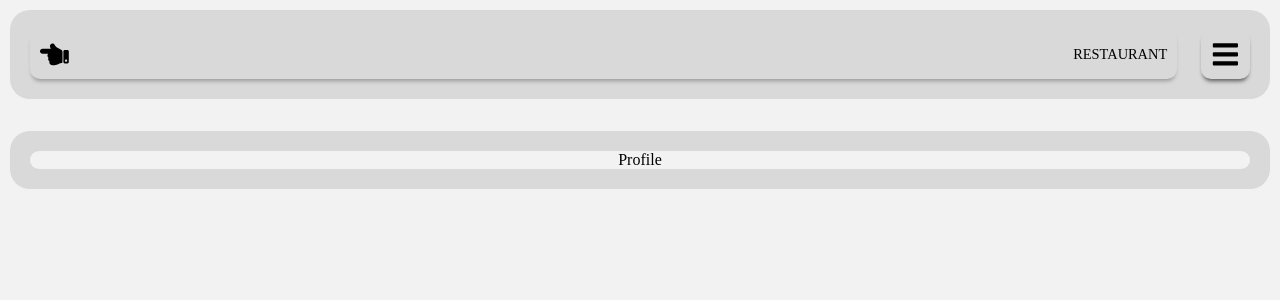
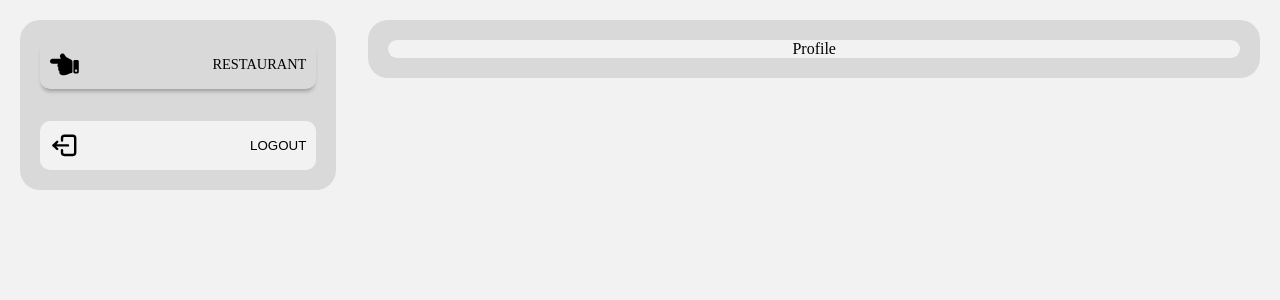
Before and after one commit to DenisPozder/Denivito, a React (Create React App) app in the folder restaurant/: page /profile in a window 1280 px wide. Shown: the top 300 px of the page. Built offline with nearby package versions, Linux system fonts and the light colour scheme.

Commit message:
Saving Changes

```diff
--- a/restaurant/src/Components/Notifications/InlineError/inline-error.css
+++ b/restaurant/src/Components/Notifications/InlineError/inline-error.css
@@ -4,7 +4,7 @@
     display: flex;
     align-items: center;
     justify-content: center;
-    height: 13px
+    height: 20px;
 }
 
 .inline_error p {
--- a/restaurant/src/Pages/Authentication/Login/Login.jsx
+++ b/restaurant/src/Pages/Authentication/Login/Login.jsx
@@ -33,26 +33,26 @@ const Login = () => {
 
   // OnSubmit
   const onSubmit = (data) => {
-    dispatch(loginAction(data))
+    dispatch(loginAction(data));
   };
 
   // UseEffect
   useEffect(() => {
-    if(userInfo?.isAdmin) {
-      navigate('/dashboard')
+    if (userInfo?.isAdmin) {
+      navigate("/dashboard");
     } else if (userInfo) {
-      navigate('/profile')
+      navigate("/profile");
     }
 
-    if(isSuccess) {
-      toast.success(`Welcome back ${userInfo?.userName}`)
+    if (isSuccess) {
+      toast.success(`Welcome back ${userInfo?.userName}`);
     }
 
-    if(isError) {
-      toast.error(isError)
-      dispatch({ type: "USER_LOGIN_RESET" })
+    if (isError) {
+      toast.error(isError);
+      dispatch({ type: "USER_LOGIN_RESET" });
     }
-  },[userInfo, isSuccess, isError, navigate, dispatch])
+  }, [userInfo, isSuccess, isError, navigate, dispatch]);
 
   return (
     <div className="page_container">
@@ -60,9 +60,14 @@ const Login = () => {
         <FormHeader title={"Denivito"} text={"Login for exclusive access"} />
         <div className="form">
           <form action="" onSubmit={handleSubmit(onSubmit)}>
+            <div className="form_inputs">
               <div className="full">
                 <span>
-                {errors.email ? <InlineError text={errors.email.message} /> : <div className="form_space"></div>}
+                  {errors.email ? (
+                    <InlineError text={errors.email.message} />
+                  ) : (
+                    <div className="form_space"></div>
+                  )}
                 </span>
                 <Input
                   icon={<MdEmail />}
@@ -74,7 +79,11 @@ const Login = () => {
               </div>
               <div className="full">
                 <span>
-                {errors.password ? <InlineError text={errors.password.message} /> : <div className="form_space"></div>}
+                  {errors.password ? (
+                    <InlineError text={errors.password.message} />
+                  ) : (
+                    <div className="form_space"></div>
+                  )}
                 </span>
                 <Input
                   icon={<RiLockPasswordFill />}
@@ -84,8 +93,9 @@ const Login = () => {
                   placeholder={"Password"}
                 />
               </div>
+            </div>
             <button disabled={isLoading} type="submit" className="submit">
-              <span>{isLoading ? ('Loading...') : ("login now")}</span>
+              <span>{isLoading ? "Loading..." : "login now"}</span>
             </button>
             <p className="form_text">
               Dont have an account yet?{" "}
--- a/restaurant/src/Pages/Authentication/auth.css
+++ b/restaurant/src/Pages/Authentication/auth.css
@@ -11,6 +11,15 @@
     display: flex;
     flex-direction: column;
     align-items: center;
+    justify-content: space-between;
+}
+
+.form_inputs {
+    width: 100%;
+    display: flex;
+    flex-direction: column;
+    align-items: center;
+    justify-content: center;
 }
 
 .full {
--- a/restaurant/src/Pages/Dashboard/Sidebar/sidebar.css
+++ b/restaurant/src/Pages/Dashboard/Sidebar/sidebar.css
@@ -143,17 +143,33 @@
     border: none;
     outline: none;
     cursor: pointer;
+    transition: background-color .4s ease;
+}
+
+.sc_logout:hover {
+    background-color: var(--background_color);
 }
 
 .sc_logout svg {
     font-size: 1.8rem;
     padding: 10px;
+    color: var(--background_color);
+    transition: color .4s ease;
+}
+
+.sc_logout:hover svg {
+    color: var(--text_color);
 }
 
 .sc_logout span {
     padding: 10px;
     text-transform: uppercase;
     color: var(--background_color);
+    transition: color .4s ease;
+}
+
+.sc_logout:hover span {
+    color: var(--text_color);
 }
 
 .sc_sidebar_wrap .sc_link {
@@ -165,7 +181,6 @@
     text-decoration: none;
     margin-bottom: .5rem;
     transition: color .4s ease;
-    padding: 5px;
     border-radius: 10px;
     box-shadow: 0 4px 4px -2px rgba(0,0,0,0.3);
     transition: background-color .4s ease;
@@ -187,6 +202,7 @@
     font-size: 1.8rem;
     color: var(--background_color);
     transition: color .4s ease;
+    padding: 10px;
 }
 
 .sc_sidebar_wrap .sc_link:hover svg {
@@ -250,3 +266,62 @@
     font-size: 1.8rem;
     padding: 10px;
 }
+
+@media only screen and (min-width: 769px) {
+    .sidebar_content {
+        padding: 20px;
+    }
+
+    .sc_toggle {
+        display: none;
+    }
+
+    .sc_sidebar {
+        margin-right: 2rem;
+        width: 440px;
+    }
+
+    .sc_sidebar_wrap {
+        position: relative !important;
+        opacity: 1;
+        transform: translateY(0);
+        width: 100%;
+        height: auto;
+        transition: none;
+        pointer-events: all;
+    }
+
+    .sc_close {
+        display: none;
+    }
+
+    .sc_sidebar_wrap .sc_link {
+        width: 100%;
+        background-color: var(--text_color);
+        box-shadow: none;
+    }
+
+    .sc_logout {
+        position: relative;
+        width: 100%;
+        padding: 0;
+        left: 0;
+        bottom: 0;
+        display: flex;
+        align-items: center;
+        justify-content: space-between;
+        background-color: transparent;
+        box-shadow: none;
+        background-color: var(--text_color);
+    }
+
+    .sc_sidebar_header {
+        margin-bottom: 2rem;
+    }
+
+    .sidebar_content {
+        display: flex;
+        flex-direction: row;
+        align-items: flex-start;
+    }
+}
```
Lines whose indentation alone changed are shown as unchanged.
